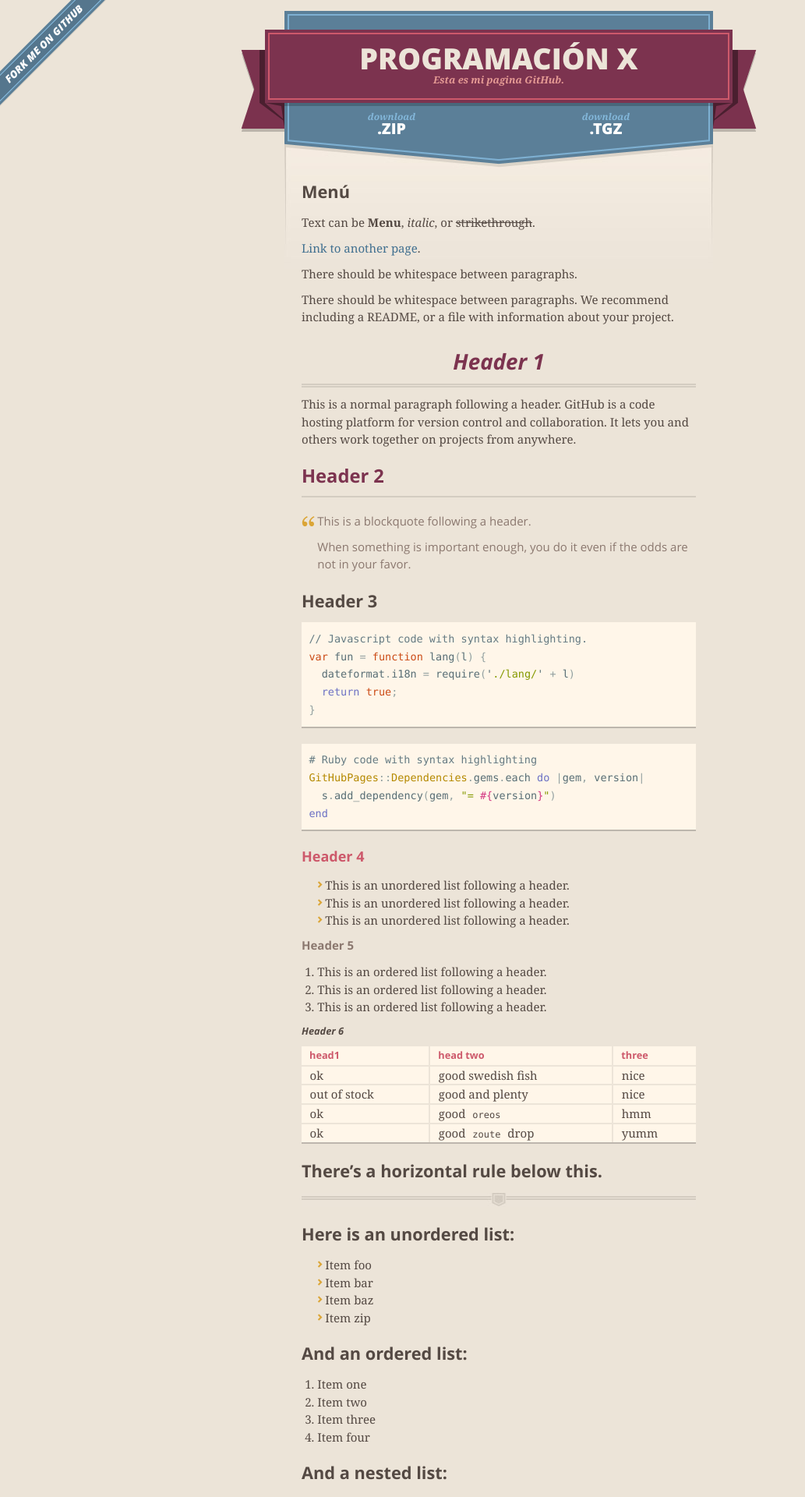
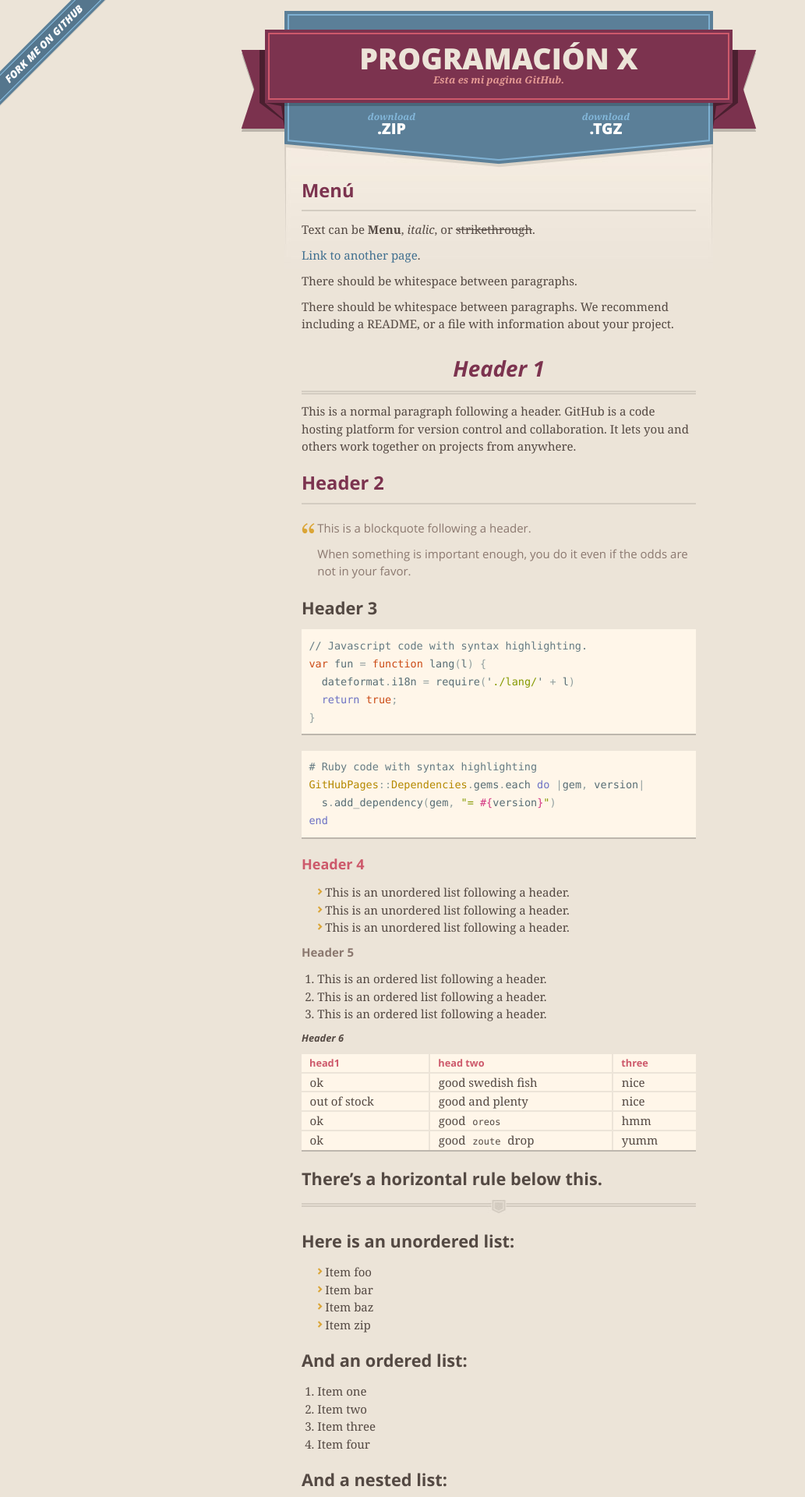
Before and after one commit to Williams7105/williams7105.github.io, a Jekyll site: the page built from index.md, in a window 1280 px wide. Shown: the top 1920 px of the page at 78% size, without its empty margins (0-1033 px from the left). Built offline with Jekyll 4.4.1, drawn with Linux system fonts in a browser that asks for light colours; our own code applies the rules of GitHub Pages for plain Markdown files.

```diff
--- a/index.md
+++ b/index.md
@@ -1,7 +1,7 @@
 ---
 layout: default
 ---
-### Menú
+## Menú
 
 
 Text can be **Menu**, _italic_, or ~~strikethrough~~.
```
